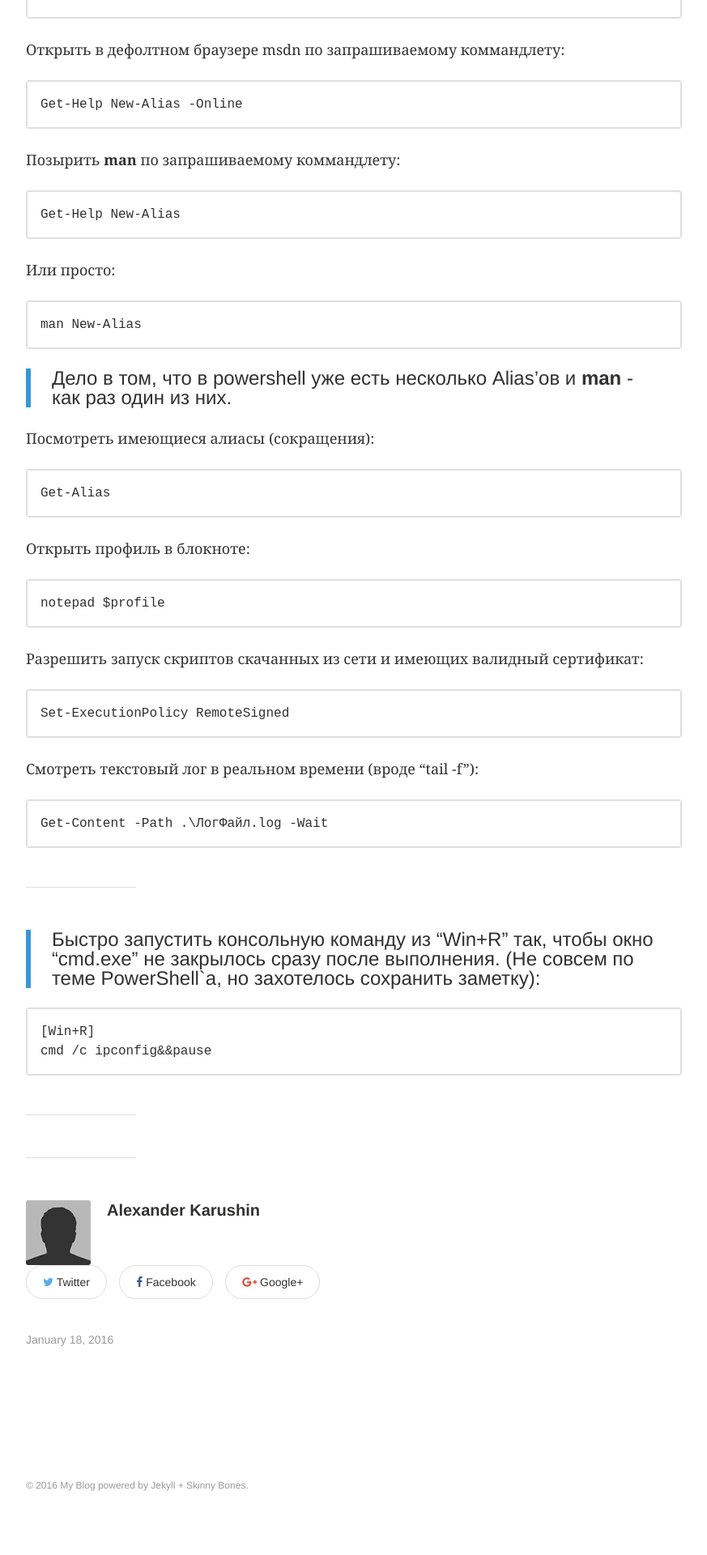
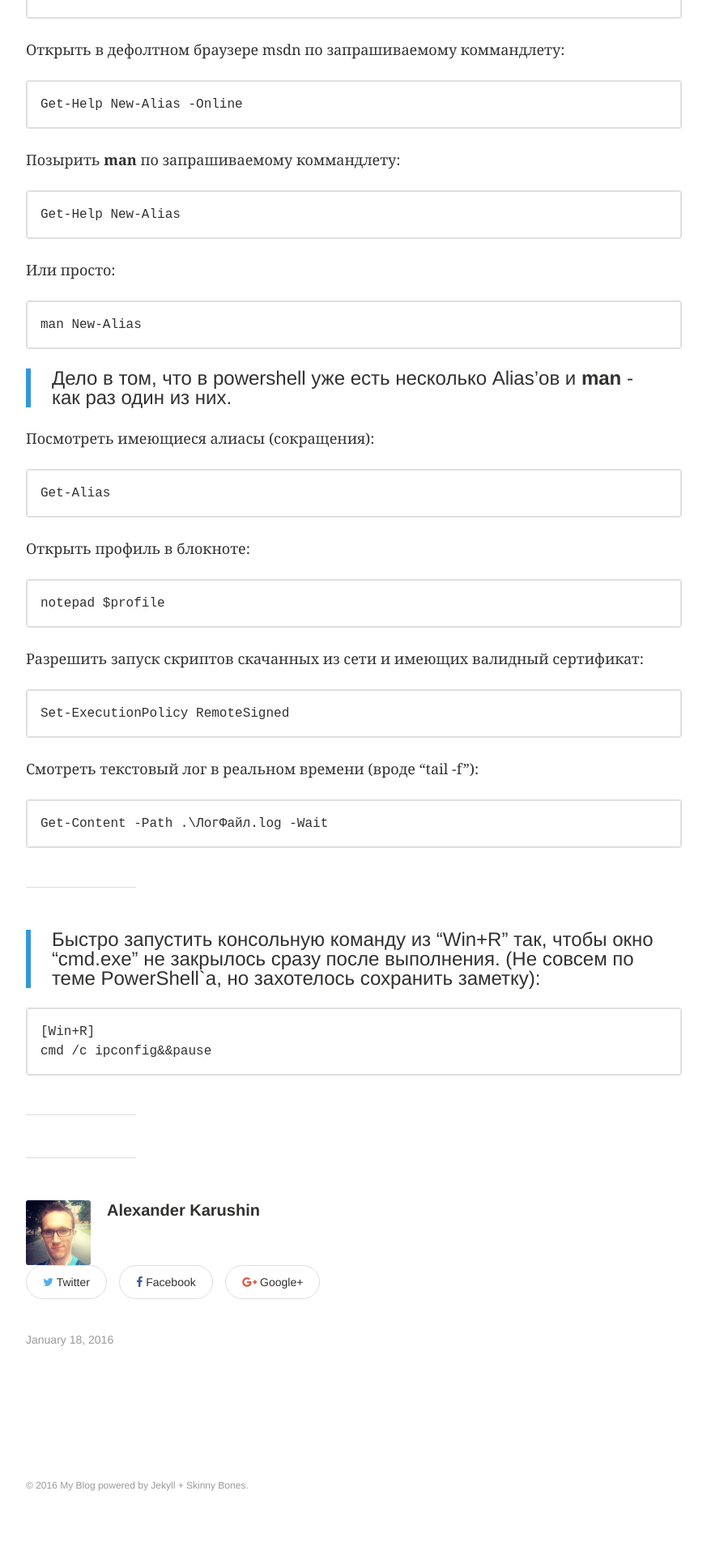
Before and after one commit to kapb14/kapb14.github.io, a Jekyll site: the page built from _posts/2016-01-18-powershell-tips-round-1.md, in a window 1280 px wide. Shown: the part 733-2653 px from the top of the page at 81% size, without its empty margins (64-937 px from the left). Built offline with Jekyll 4.4.1, drawn with Linux system fonts in a browser that asks for light colours.

Commit message:
еще добавил картинок и настроил их показ

```diff
--- a/_config.yml
+++ b/_config.yml
@@ -1,10 +1,10 @@
 # Site wide configuration
 title: My Blog
 description: "My personal blog"
-logo: # 120x120 px default image used for Twitter summary card
-teaser: # 400x250 px default teaser image used in image archive grid
+logo: Holly_Karushin.jpg # 120x120 px default image used for Twitter summary card
+teaser: teaser_05.jpg # 400x250 px default teaser image used in image archive grid
 locale: ru
-url: http://127.0.0.1:4000
+url: http://kapb14.github.io
 
 # Jekyll configuration
 
@@ -28,8 +28,8 @@
     ad-client:
     ad-slot:
   bio:
-  avatar: bio-photo.jpg # 160x160 px image for author byline
-  disqus-shortname:
+  avatar: Selfy1_Karushin_wrapped.jpg # 160x160 px image for author byline
+  disqus-shortname: kapb14
 
 
 exclude: ["lib", "config.rb", ".sass-cache", "Capfile", "config", "log", "Rakefile", "Rakefile.rb", "tmp", "*.sublime-project", "*.sublime-workspace", "Gemfile", "Gemfile.lock", "README.md", "LICENSE", "node_modules", "Gruntfile.js", "package.json"]
```
Also changed, not shown: _posts/2016-01-18-powershell-tips-round-1.md (+1 -0 lines), _posts/2016-01-18-simple-sudo-on-windows.md (+1 -0 lines), tmp_images/README.md (+2 -2 lines), images/Holly_Karushin.jpg (added), images/Selfy1_Karushin_wrapped.jpg (added), images/featured_01.jpg (added), images/featured_02.jpg (added), images/featured_03.jpg (added), images/featured_04.jpg (added), images/teaser_01.jpg (added), images/teaser_02.jpg (added), images/teaser_03.jpg (added), images/teaser_04.jpg (added), images/teaser_05.jpg (added), 1 more files.
